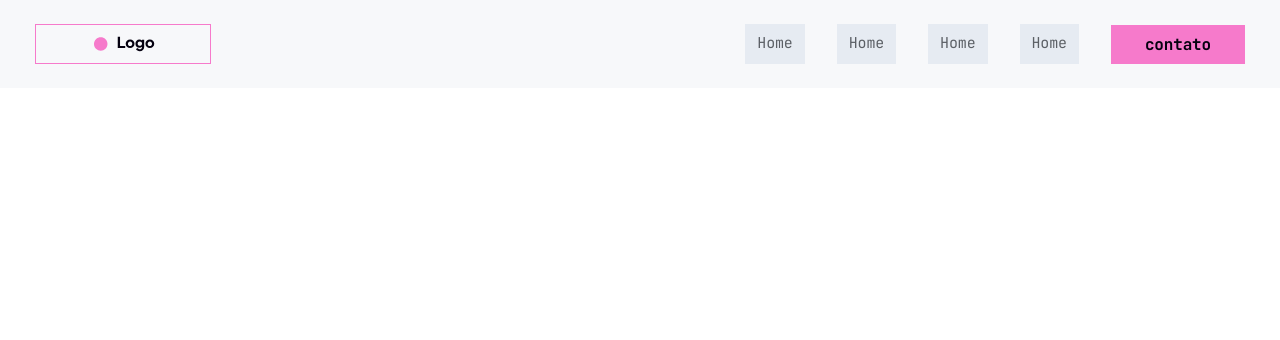
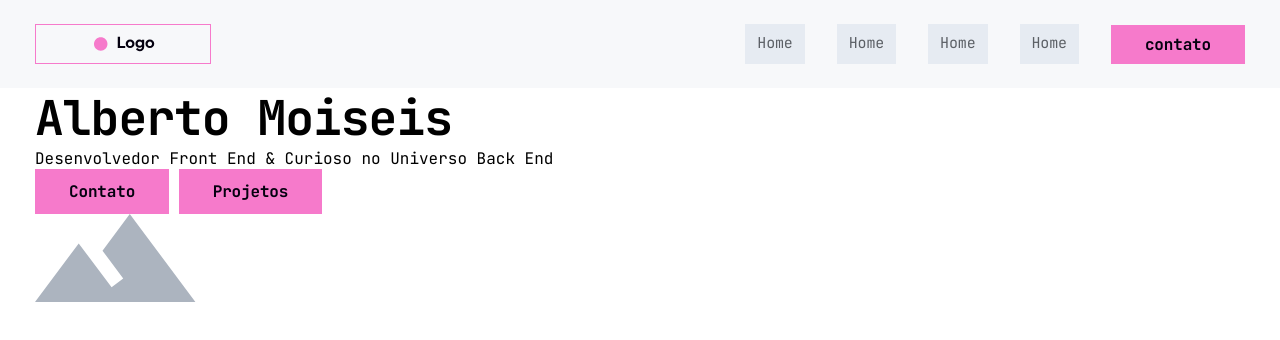
Before and after one commit to devalbertomoiseis/projetos-html-css, a plain HTML site: page wireframe-codeboost/index.html in a window 1280 px wide. Drawn offline with Linux system fonts and the light colour scheme.

Commit message:
Projeto: Trabalhando Section Sobre - HTML

```diff
--- a/wireframe-codeboost/index.html
+++ b/wireframe-codeboost/index.html
@@ -30,5 +30,26 @@
       <button class="menu-item menu-mobile">Menu-Mobile</button>
     </div>
   </header>
+
+  <section class="s-hero">
+    <div class="container">
+      <div class="text">
+        <h1>Alberto Moiseis</h1>
+        <p>
+          Desenvolvedor Front End
+          <span>
+            & Curioso no Universo Back End
+          </span>
+        </p>
+        <div>
+          <a href="" class="btn-primary">Contato</a>
+          <a href="" class="btn-primary">Projetos</a>
+        </div>
+      </div>
+      <div class="image">
+        <img src="img/img-hero.svg" alt="Imagem Hero">
+      </div>
+    </div>
+  </section>
 </body>
 </html>
```
